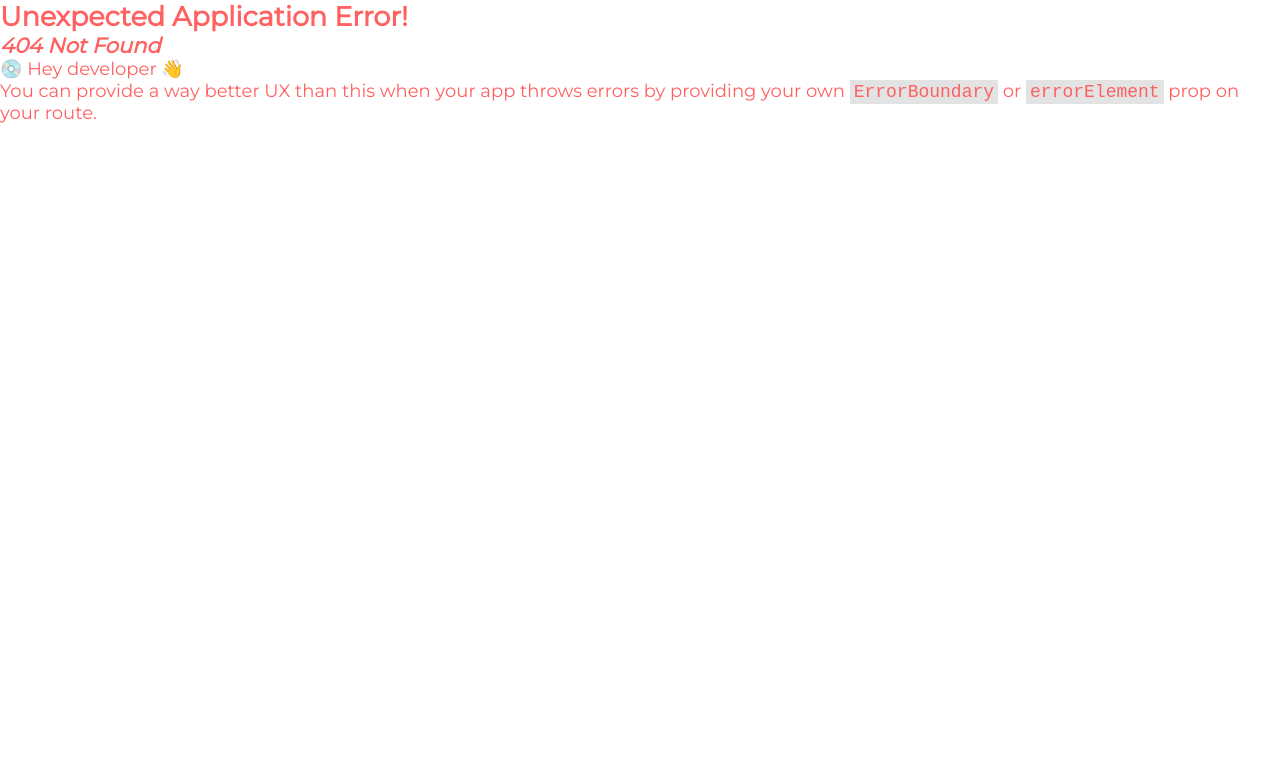
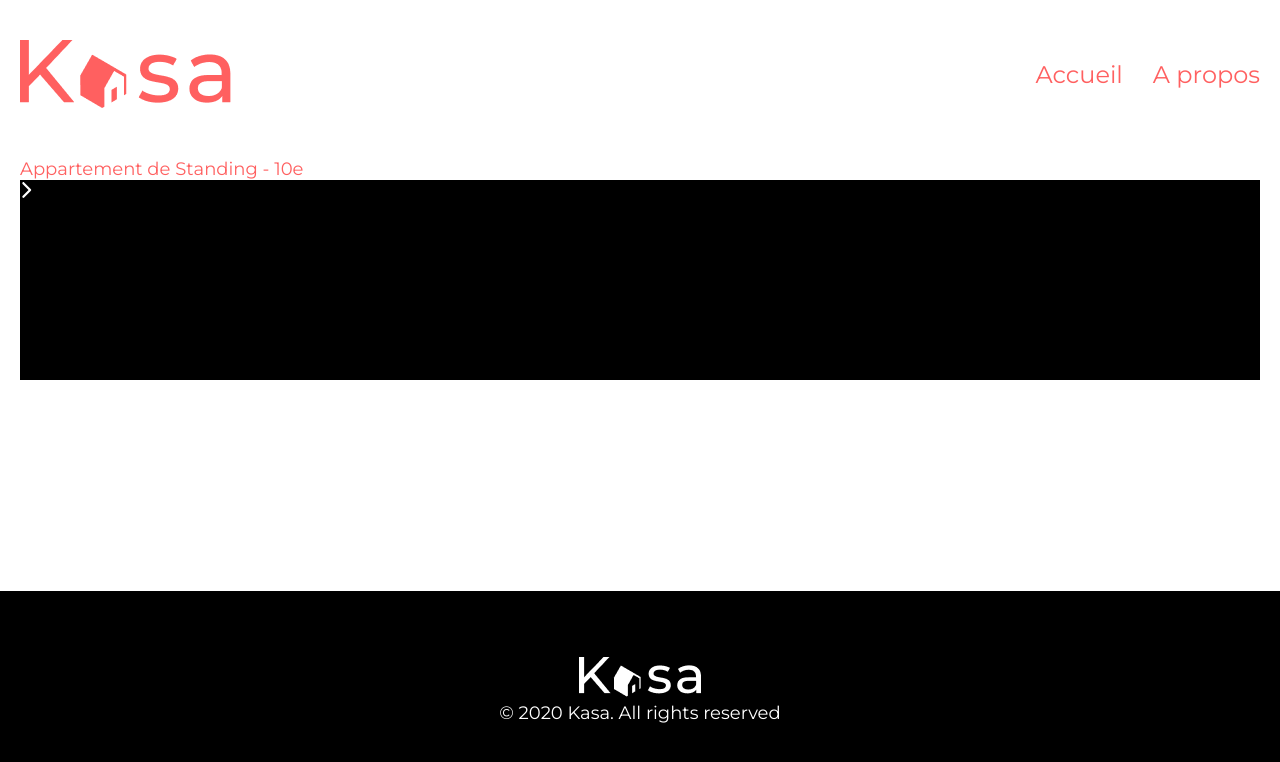
Before and after one commit to orohellec/kasa_website, a React (Create React App) app: page /logement/0979876d in a window 1280 px wide. Before the commit this address had no page. Shown: the top 762 px of the page. Built offline with nearby package versions, Linux system fonts and the light colour scheme.

Commit message:
started to implement logement/:id page and 404 page

```diff
--- a/package.json
+++ b/package.json
@@ -3,6 +3,10 @@
   "version": "0.1.0",
   "private": true,
   "dependencies": {
+    "@fortawesome/fontawesome-svg-core": "^6.4.0",
+    "@fortawesome/free-regular-svg-icons": "^6.4.0",
+    "@fortawesome/free-solid-svg-icons": "^6.4.0",
+    "@fortawesome/react-fontawesome": "^0.2.0",
     "@testing-library/jest-dom": "^5.16.5",
     "@testing-library/react": "^13.4.0",
     "@testing-library/user-event": "^13.5.0",
--- a/src/assets/styles/Card.css
+++ b/src/assets/styles/Card.css
@@ -1,9 +1,17 @@
 .card {
   border-radius: 10px;
   position: relative;
-  background: linear-gradient(rgb(255, 255, 255, 0.5), rgb(0, 0, 0, 0.5));
   width: 340px;
   height: 340px;
+}
+
+.card__background {
+  position: absolute;
+  width: 340px;
+  height: 340px;
+  border-radius: 10px;
+  background: linear-gradient(rgb(255, 255, 255, 0.5), rgb(0, 0, 0, 0.5));
+  z-index: 2;
 }
 
 .card__image {
@@ -12,7 +20,7 @@
   max-width: 340px;
   object-fit: fill;
   position: relative;
-  z-index: -1;
+  z-index: 1;
 }
 
 .card__title {
@@ -21,4 +29,5 @@
   position: absolute;
   bottom: 20px;
   left: 20px;
+  z-index: 3;
 }
--- /dev/null
+++ b/src/assets/styles/Carrousel.css
@@ -0,0 +1,5 @@
+.carrousel {
+  width: 100%;
+  height: 200px;
+  background-color: black;
+}
--- a/src/assets/styles/HomePage.css
+++ b/src/assets/styles/HomePage.css
@@ -6,5 +6,4 @@
   padding: 60px;
   background-color: var(--color-background-grey);
   border-radius: 25px;
-  z-index: -1;
 }
--- a/src/components/Card.js
+++ b/src/components/Card.js
@@ -1,8 +1,12 @@
 import '../assets/styles/Card.css'
+
+import { Link } from 'react-router-dom'
 
 const Card = ({ housing }) => {
   return (
+    <Link to={`/logement/${housing.id}`}>
       <article className="card">
+        <div className="card__background"></div>
         <img
           className="card__image"
           src={housing.cover}
@@ -10,6 +14,7 @@ const Card = ({ housing }) => {
         />
         <h2 className="card__title">{housing.title}</h2>
       </article>
+    </Link>
   )
 }
 
--- /dev/null
+++ b/src/components/Carrousel.js
@@ -0,0 +1,14 @@
+import '../assets/styles/Carrousel.css'
+
+import { FontAwesomeIcon } from '@fortawesome/react-fontawesome'
+import { faChevronRight } from '@fortawesome/free-solid-svg-icons'
+
+const Carrousel = () => {
+  return (
+    <div className="carrousel">
+      <FontAwesomeIcon icon={faChevronRight} style={{ color: "white", }} />
+    </div>
+  )
+}
+
+export default Carrousel
--- a/src/index.js
+++ b/src/index.js
@@ -8,6 +8,9 @@ import {
 
 import HomePage from './pages/HomePage'
 import AboutPage from './pages/AboutPage'
+import HousingPage from './pages/HousingPage'
+import NotFoundPage from './pages/NotFoundPage';
+
 import housingData from './data/housing.json'
 
 const router = createBrowserRouter([
@@ -19,6 +22,18 @@ const router = createBrowserRouter([
   {
     path: "a-propos",
     element: <AboutPage />
+  },
+  {
+    path: "logement/:id",
+    element: <HousingPage />,
+    loader: async ({ params }) => {
+      const housing = housingData.find(housing => housing.id === params.id)
+      return (housing ? housing : null)
+    }
+  },
+  {
+    path: "*",
+    element: <NotFoundPage />
   }
 ])
 
--- /dev/null
+++ b/src/pages/HousingPage.js
@@ -0,0 +1,25 @@
+import '../assets/styles/HousingPage.css'
+import App from '../App'
+import Carrousel from '../components/Carrousel'
+import NotFoundPage from './NotFoundPage'
+
+import { useLoaderData } from 'react-router-dom'
+
+const HousingPage = () => {
+  const housing = useLoaderData()
+
+  if (!housing) {
+    return (
+      <NotFoundPage />
+    )
+  }
+
+  return (
+    <App>
+      <p>{housing.title}</p>
+      <Carrousel />
+    </App>
+  )
+}
+
+export default HousingPage
--- /dev/null
+++ b/src/pages/NotFoundPage.js
@@ -0,0 +1,12 @@
+import '../assets/styles/NotFoundPage.css'
+import App from '../App'
+
+const NotFoundPage = () => {
+  return (
+    <App>
+      <h1>404</h1>
+    </App>
+  )
+}
+
+export default NotFoundPage
```
Also changed, not shown: src/assets/styles/HousingPage.css (added), src/assets/styles/NotFoundPage.css (added), 1 other file (tests, documents, lock files or other folders). Lines whose indentation alone changed are shown as unchanged.
